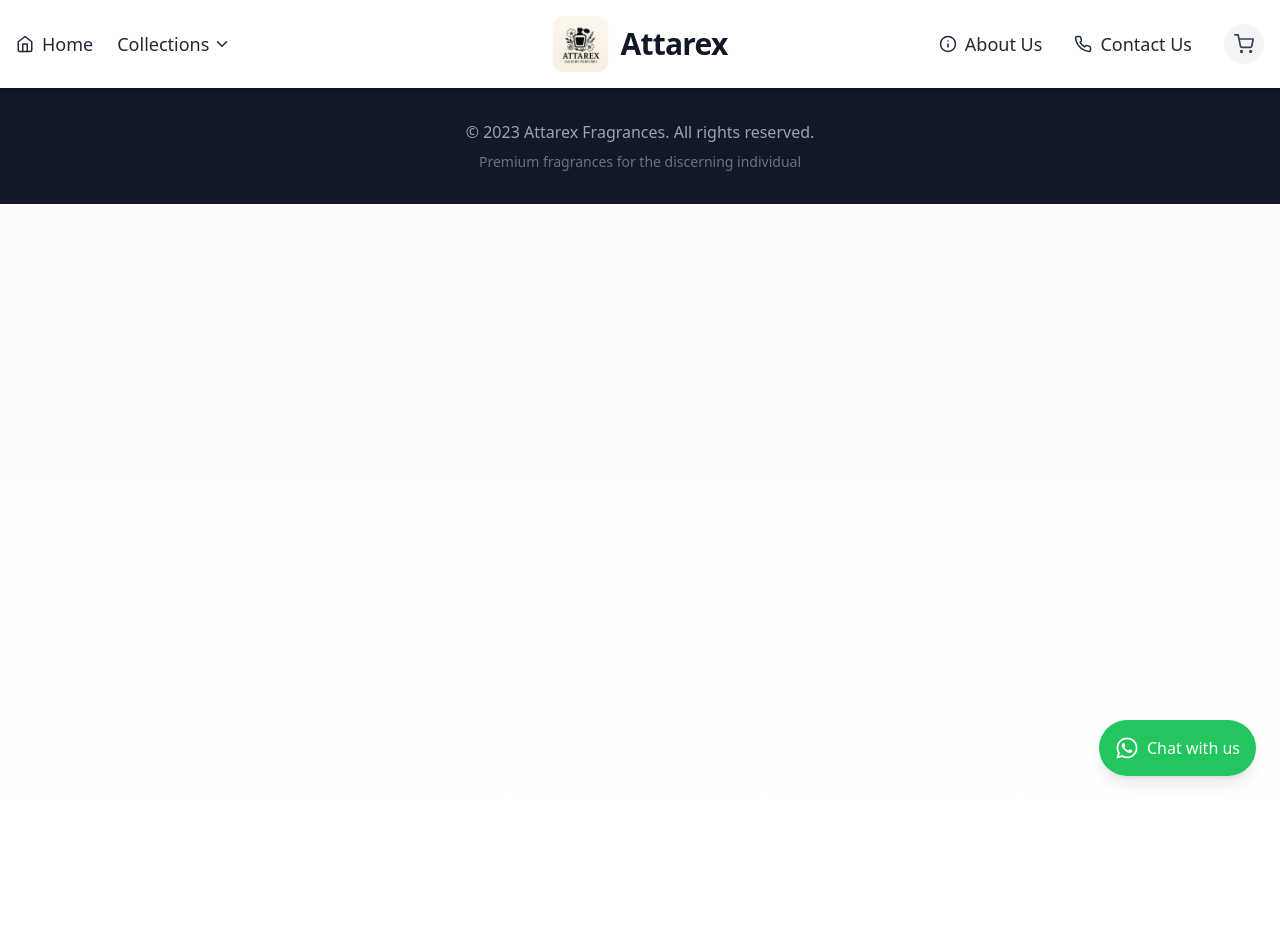
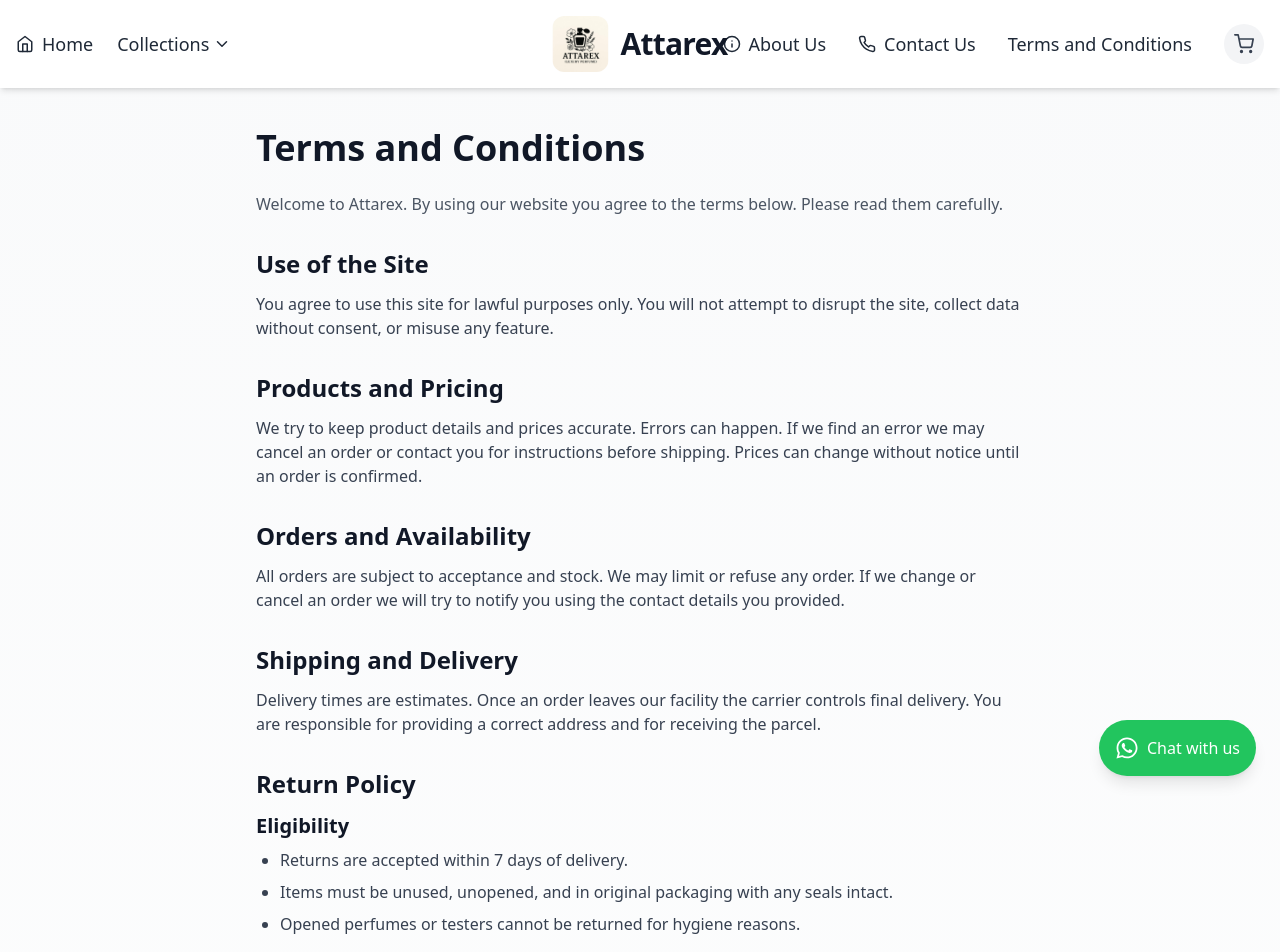
Before and after one commit to Abdullahbutt-143/attari, a React (Vite) app: page /terms in a window 1280 px wide. Shown: the top 952 px of the page. Before the commit the page ends 800 px from the top, so only its background shows below. Built offline with nearby package versions, Linux system fonts and the light colour scheme.

Commit message:
update app

```diff
--- a/src/App.jsx
+++ b/src/App.jsx
@@ -5,13 +5,13 @@ import Navbar from "./components/Navbar";
 import ProductGrid from "./components/ProductGrid";
 import AboutUs from "./components/AboutUs";
 import ContactUs from "./components/ContactUs";
+import TermsAndConditions from "./components/TermsAndConditions"; // NEW
 import WhatsAppButton from "./components/WhatsAppButton";
 
 function App() {
   const [activeCategory, setActiveCategory] = useState("all");
   const [cartItems, setCartItems] = useState([]);
 
-  // WhatsApp configuration
   const whatsappConfig = {
     phoneNumber: "+923012727058",
     message: "Hello, I have a question about Attarex products",
@@ -20,7 +20,11 @@ function App() {
   return (
     <Router>
       <div className="min-h-screen bg-gradient-to-b from-gray-50 to-white">
-        <Navbar activeCategory={activeCategory} setActiveCategory={setActiveCategory} cartItems={cartItems} />
+        <Navbar
+          activeCategory={activeCategory}
+          setActiveCategory={setActiveCategory}
+          cartItems={cartItems}
+        />
 
         <Routes>
           <Route
@@ -36,12 +40,17 @@ function App() {
                   </p>
                 </div>
 
-                <ProductGrid activeCategory={activeCategory} setCartItems={setCartItems} />
+                <ProductGrid
+                  activeCategory={activeCategory}
+                  setCartItems={setCartItems}
+                />
               </div>
             }
           />
           <Route path="/aboutus" element={<AboutUs />} />
           <Route path="/contactus" element={<ContactUs />} />
+          {/* NEW Terms route */}
+          <Route path="/terms" element={<TermsAndConditions />} />
         </Routes>
 
         <WhatsAppButton config={whatsappConfig} />
--- a/src/components/Navbar.jsx
+++ b/src/components/Navbar.jsx
@@ -8,13 +8,14 @@ import {
   FiInfo,
   FiPhone,
   FiChevronDown,
-  FiChevronUp
+  FiChevronUp,
 } from "react-icons/fi";
 
 const Navbar = ({ activeCategory, setActiveCategory, cartItems }) => {
   const [isMenuOpen, setIsMenuOpen] = useState(false);
   const [isCollectionsOpen, setIsCollectionsOpen] = useState(false);
-  const [isDesktopCollectionsOpen, setIsDesktopCollectionsOpen] = useState(false);
+  const [isDesktopCollectionsOpen, setIsDesktopCollectionsOpen] =
+    useState(false);
 
   const categories = [
     { id: "all", name: "All Fragrances" },
@@ -29,7 +30,6 @@ const Navbar = ({ activeCategory, setActiveCategory, cartItems }) => {
     <nav className="sticky top-0 z-50 bg-white shadow-md">
       <div className="container mx-auto px-4">
         <div className="flex justify-between items-center py-4 md:py-6 relative">
-
           {/* Desktop Left Nav */}
           <div className="hidden md:flex items-center space-x-6">
             <Link
@@ -40,6 +40,7 @@ const Navbar = ({ activeCategory, setActiveCategory, cartItems }) => {
               Home
             </Link>
 
+            {/* Collections dropdown unchanged */}
             <div
               className="relative"
               onMouseEnter={() => setIsDesktopCollectionsOpen(true)}
@@ -60,13 +61,18 @@ const Navbar = ({ activeCategory, setActiveCategory, cartItems }) => {
               </button>
 
               {isDesktopCollectionsOpen && (
-                <div className="absolute mt-2 w-56 bg-white border border-gray-200 rounded-xl shadow-lg overflow-hidden">
+                <div
+                  className="absolute top-full left-0 w-56 bg-white border border-gray-200 rounded-xl shadow-lg overflow-hidden"
+                  onMouseEnter={() => setIsDesktopCollectionsOpen(true)}
+                >
                   {categories.map((category) => (
                     <button
                       key={category.id}
-                      className={`w-full text-left px-4 py-3 text-gray-800 hover:bg-amber-50 hover:text-amber-700 transition-colors ${
-                        activeCategory === category.id ? "bg-amber-700 text-white hover:text-white" : ""
-                      }`}
+                      className={
+                        activeCategory === category.id
+                          ? "w-full text-left px-4 py-3 bg-amber-700 text-white transition-colors"
+                          : "w-full text-left px-4 py-3 text-gray-800 hover:bg-amber-50 hover:text-amber-700 transition-colors"
+                      }
                       onClick={() => {
                         setActiveCategory(category.id);
                         setIsDesktopCollectionsOpen(false);
@@ -121,6 +127,14 @@ const Navbar = ({ activeCategory, setActiveCategory, cartItems }) => {
               <FiPhone className="mr-2" /> Contact Us
             </Link>
 
+            {/* NEW: Terms link on desktop */}
+            <Link
+              to="/terms"
+              className="text-gray-800 hover:text-amber-700 font-medium text-lg transition-colors"
+            >
+              Terms and Conditions
+            </Link>
+
             <div className="relative">
               <button className="flex items-center justify-center w-10 h-10 rounded-full bg-gray-100 hover:bg-amber-100 transition-colors">
                 <FiShoppingCart className="text-xl text-gray-700" />
@@ -132,18 +146,6 @@ const Navbar = ({ activeCategory, setActiveCategory, cartItems }) => {
               </button>
             </div>
           </div>
-
-          {/* Mobile cart icon */}
-          <div className="md:hidden relative">
-            <button className="flex items-center justify-center w-10 h-10 rounded-full bg-gray-100">
-              <FiShoppingCart className="text-xl text-gray-700" />
-              {cartItems.length > 0 && (
-                <span className="absolute -top-1 -right-1 bg-amber-600 text-white text-xs rounded-full h-5 w-5 flex items-center justify-center font-semibold">
-                  {cartItems.length}
-                </span>
-              )}
-            </button>
-          </div>
         </div>
 
         {/* Mobile Navigation Menu */}
@@ -153,7 +155,6 @@ const Navbar = ({ activeCategory, setActiveCategory, cartItems }) => {
           }`}
         >
           <div className="py-4 space-y-2 border-t border-gray-200">
-            {/* Home Link */}
             <Link
               to="/"
               className="flex items-center px-4 py-3 rounded-lg text-gray-800 hover:text-amber-700 hover:bg-amber-50 transition-all font-medium"
@@ -163,15 +164,13 @@ const Navbar = ({ activeCategory, setActiveCategory, cartItems }) => {
               Home
             </Link>
 
-            {/* Collections with Dropdown */}
+            {/* Collections with Dropdown unchanged */}
             <div>
               <button
                 className="flex items-center justify-between w-full px-4 py-3 rounded-lg text-gray-800 hover:text-amber-700 hover:bg-amber-50 transition-all font-medium"
                 onClick={toggleCollections}
               >
-                <span className="flex items-center">
-                  Collections
-                </span>
+                <span className="flex items-center">Collections</span>
                 {isCollectionsOpen ? <FiChevronUp /> : <FiChevronDown />}
               </button>
 
@@ -183,13 +182,14 @@ const Navbar = ({ activeCategory, setActiveCategory, cartItems }) => {
                 {categories.map((category) => (
                   <button
                     key={category.id}
-                    className={`block w-full text-left px-4 py-3 rounded-lg transition-all duration-300 font-medium ${
+                    className={
                       activeCategory === category.id
-                        ? "bg-amber-700 text-white"
-                        : "text-gray-700 hover:text-amber-700 hover:bg-amber-50"
-                    }`}
+                        ? "w-full text-left px-4 py-3 bg-amber-700 text-white transition-colors"
+                        : "w-full text-left px-4 py-3 text-gray-800 hover:bg-amber-50 hover:text-amber-700 transition-colors"
+                    }
                     onClick={() => {
                       setActiveCategory(category.id);
+                      setIsDesktopCollectionsOpen(false);
                       setIsMenuOpen(false);
                     }}
                   >
@@ -199,7 +199,6 @@ const Navbar = ({ activeCategory, setActiveCategory, cartItems }) => {
               </div>
             </div>
 
-            {/* About Us Link */}
             <Link
               to="/aboutus"
               className="flex items-center px-4 py-3 rounded-lg text-gray-800 hover:text-amber-700 hover:bg-amber-50 transition-all font-medium"
@@ -209,7 +208,6 @@ const Navbar = ({ activeCategory, setActiveCategory, cartItems }) => {
               About Us
             </Link>
 
-            {/* Contact Us Link */}
             <Link
               to="/contactus"
               className="flex items-center px-4 py-3 rounded-lg text-gray-800 hover:text-amber-700 hover:bg-amber-50 transition-all font-medium"
@@ -217,6 +215,15 @@ const Navbar = ({ activeCategory, setActiveCategory, cartItems }) => {
             >
               <FiPhone className="mr-3 text-lg" />
               Contact Us
+            </Link>
+
+            {/* NEW: Terms link on mobile */}
+            <Link
+              to="/terms"
+              className="flex items-center px-4 py-3 rounded-lg text-gray-800 hover:text-amber-700 hover:bg-amber-50 transition-all font-medium"
+              onClick={() => setIsMenuOpen(false)}
+            >
+              Terms and Conditions
             </Link>
           </div>
         </div>
--- /dev/null
+++ b/src/components/TermsAndConditions.jsx
@@ -0,0 +1,122 @@
+import React from "react";
+import { Link } from "react-router-dom";
+
+const TermsAndConditions = () => {
+  return (
+    <div className="container mx-auto px-4 py-10">
+      <div className="max-w-3xl mx-auto">
+        <h1 className="text-3xl md:text-4xl font-bold text-gray-900 mb-6">
+          Terms and Conditions
+        </h1>
+        <p className="text-gray-600 mb-8">
+          Welcome to Attarex. By using our website you agree to the terms below. Please read them carefully.
+        </p>
+
+        {/* Use simple sections for quick scanning */}
+        <section className="mb-8">
+          <h2 className="text-2xl font-semibold text-gray-900 mb-3">Use of the Site</h2>
+          <p className="text-gray-700">
+            You agree to use this site for lawful purposes only. You will not attempt to disrupt the site, collect data without consent, or misuse any feature.
+          </p>
+        </section>
+
+        <section className="mb-8">
+          <h2 className="text-2xl font-semibold text-gray-900 mb-3">Products and Pricing</h2>
+          <p className="text-gray-700">
+            We try to keep product details and prices accurate. Errors can happen. If we find an error we may cancel an order or contact you for instructions before shipping. Prices can change without notice until an order is confirmed.
+          </p>
+        </section>
+
+        <section className="mb-8">
+          <h2 className="text-2xl font-semibold text-gray-900 mb-3">Orders and Availability</h2>
+          <p className="text-gray-700">
+            All orders are subject to acceptance and stock. We may limit or refuse any order. If we change or cancel an order we will try to notify you using the contact details you provided.
+          </p>
+        </section>
+
+        <section className="mb-8">
+          <h2 className="text-2xl font-semibold text-gray-900 mb-3">Shipping and Delivery</h2>
+          <p className="text-gray-700">
+            Delivery times are estimates. Once an order leaves our facility the carrier controls final delivery. You are responsible for providing a correct address and for receiving the parcel.
+          </p>
+        </section>
+
+        {/* Return Policy */}
+        <section className="mb-10">
+          <h2 className="text-2xl font-semibold text-gray-900 mb-3">Return Policy</h2>
+
+          <h3 className="text-xl font-semibold text-gray-900 mb-2">Eligibility</h3>
+          <ul className="list-disc pl-6 text-gray-700 space-y-2 mb-4">
+            <li>Returns are accepted within 7 days of delivery.</li>
+            <li>Items must be unused, unopened, and in original packaging with any seals intact.</li>
+            <li>Opened perfumes or testers cannot be returned for hygiene reasons.</li>
+          </ul>
+
+          <h3 className="text-xl font-semibold text-gray-900 mb-2">Damaged or Wrong Item</h3>
+          <p className="text-gray-700 mb-4">
+            If you receive a damaged item or the wrong product, contact us within 48 hours of delivery with photos of the parcel, the product, and the packing slip. We will arrange a replacement or a refund after review.
+          </p>
+
+          <h3 className="text-xl font-semibold text-gray-900 mb-2">Process</h3>
+          <ol className="list-decimal pl-6 text-gray-700 space-y-2 mb-4">
+            <li>Email or message our support with your order number and the reason for return.</li>
+            <li>Wait for approval and instructions. Unapproved returns may be refused.</li>
+            <li>Pack the item securely. Include all inserts and gifts if any.</li>
+            <li>Ship using a trackable method. Unless the item is faulty, return shipping is your responsibility.</li>
+          </ol>
+
+          <h3 className="text-xl font-semibold text-gray-900 mb-2">Refunds</h3>
+          <p className="text-gray-700 mb-4">
+            Once we receive and inspect the return, refunds are issued to the original payment method. Shipping fees are not refundable except for faulty or wrong items. Processing time can vary by bank.
+          </p>
+
+          <h3 className="text-xl font-semibold text-gray-900 mb-2">Exchanges</h3>
+          <p className="text-gray-700">
+            If you prefer an exchange, tell us in your request. Exchanges are subject to stock and price differences.
+          </p>
+        </section>
+
+        <section className="mb-8">
+          <h2 className="text-2xl font-semibold text-gray-900 mb-3">Accounts and Security</h2>
+          <p className="text-gray-700">
+            You are responsible for your account details and password. Tell us right away if you suspect any unauthorized use.
+          </p>
+        </section>
+
+        <section className="mb-8">
+          <h2 className="text-2xl font-semibold text-gray-900 mb-3">Intellectual Property</h2>
+          <p className="text-gray-700">
+            All content on this site is the property of Attarex or its licensors. You may not copy or reuse content without permission.
+          </p>
+        </section>
+
+        <section className="mb-8">
+          <h2 className="text-2xl font-semibold text-gray-900 mb-3">Limitation of Liability</h2>
+          <p className="text-gray-700">
+            To the maximum extent allowed by law we are not liable for indirect or incidental damages that arise from the use of this site or our products.
+          </p>
+        </section>
+
+        <section className="mb-10">
+          <h2 className="text-2xl font-semibold text-gray-900 mb-3">Changes to These Terms</h2>
+          <p className="text-gray-700">
+            We may update these terms at any time. Changes apply from the date they are posted on this page.
+          </p>
+        </section>
+
+        <div className="bg-amber-50 border border-amber-200 rounded-xl p-5">
+          <h3 className="text-xl font-semibold text-gray-900 mb-2">Need help</h3>
+          <p className="text-gray-700">
+            For any questions about these terms or our return policy, please visit{" "}
+            <Link to="/contactus" className="text-amber-700 underline">
+              Contact Us
+            </Link>{" "}
+            or email our support team.
+          </p>
+        </div>
+      </div>
+    </div>
+  );
+};
+
+export default TermsAndConditions;
```
